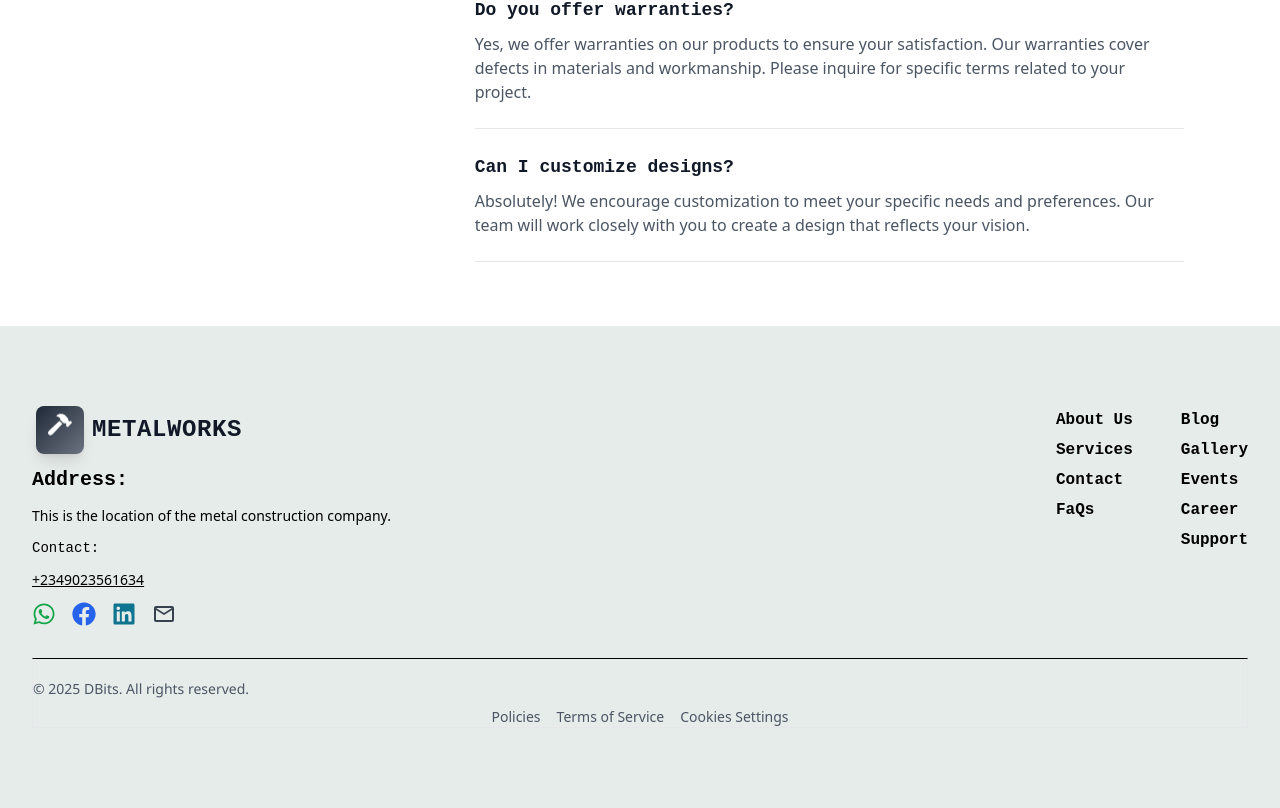
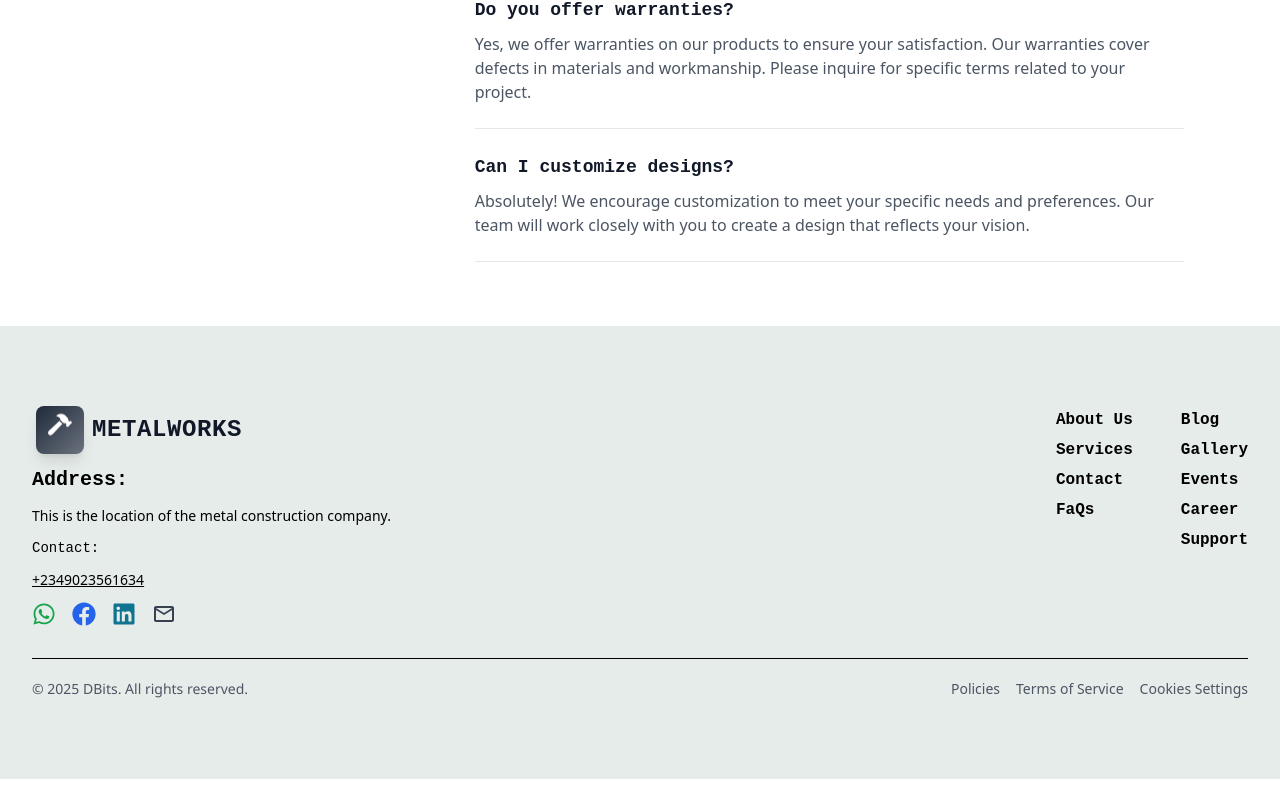
Before and after one commit to Dachenna/Metallic, a React (Vite) app in the folder metallic/: page / in a window 1280 px wide. Shown: the part 5325-6133 px from the top of the page. After the commit the page ends 6104 px from the top, so only its background shows below. Built offline with nearby package versions, Linux system fonts and the light colour scheme.

Commit message:
modified:   metallic/src/components/Footer/Footer.jsx

```diff
--- a/metallic/src/components/Footer/Footer.jsx
+++ b/metallic/src/components/Footer/Footer.jsx
@@ -60,17 +60,22 @@ function Footer() {
             </div>
           </div>
         </div>
-        <div className='border border-t-black mt-8 pt-5 -pb-4'>
-          <p className='flex flex-row  text-center text-sm text-gray-600  '>
+        {/* Copyright */}
+        <div className='border-t border-black mt-8 pt-5 flex flex-col md:flex-row items-center md:items-start justify-between'>
+          <p className='text-sm text-gray-600 mb-2 md:mb-0'>
             &copy; {new Date().getFullYear()} DBits. All rights reserved.
           </p>
-          <div>
-            <ul className='flex flex-row justify-center space-x-4 text-gray-600 text-sm mt-2'>
-              <li><a href="#" className='font-body hover:text-[#383636] transition duration-300'>Policies</a></li>
-              <li><a href="#" className='font-body hover:text-[#383636] transition duration-300'>Terms of Service</a></li>
-              <li><a href="#" className='font-body hover:text-[#383636] traansition duration-300'>Cookies Settings</a></li>
-            </ul>
-          </div>
+          <ul className='flex flex-row justify-center md:justify-end space-x-4 text-gray-600 text-sm'>
+            <li>
+              <a href="#" className='font-body hover:text-[#383636] transition duration-300'>Policies</a>
+            </li>
+            <li>
+              <a href="#" className='font-body hover:text-[#383636] transition duration-300'>Terms of Service</a>
+            </li>
+            <li>
+              <a href="#" className='font-body hover:text-[#383636] transition duration-300'>Cookies Settings</a>
+            </li>
+          </ul>
         </div>
       </div>
     </footer>
```
